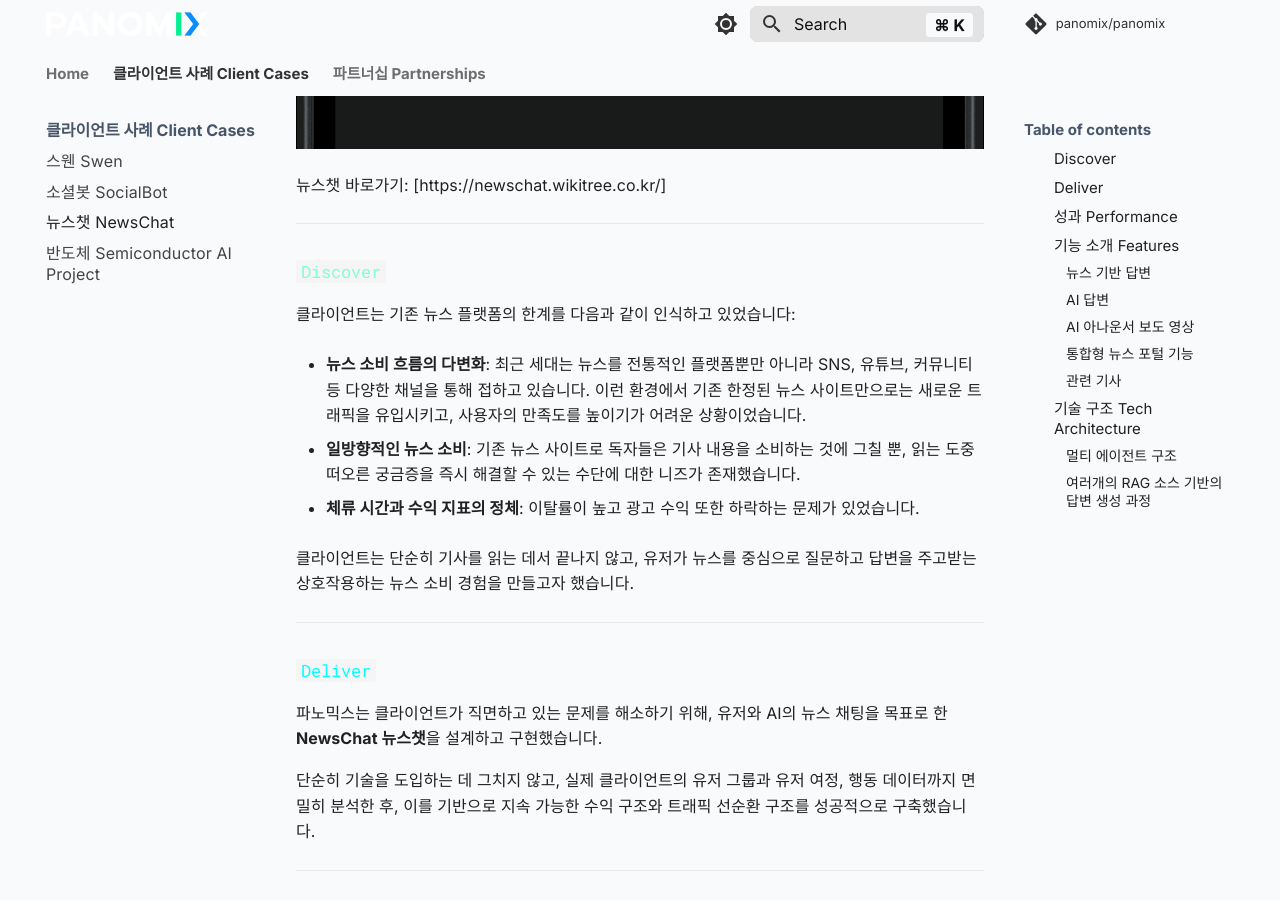
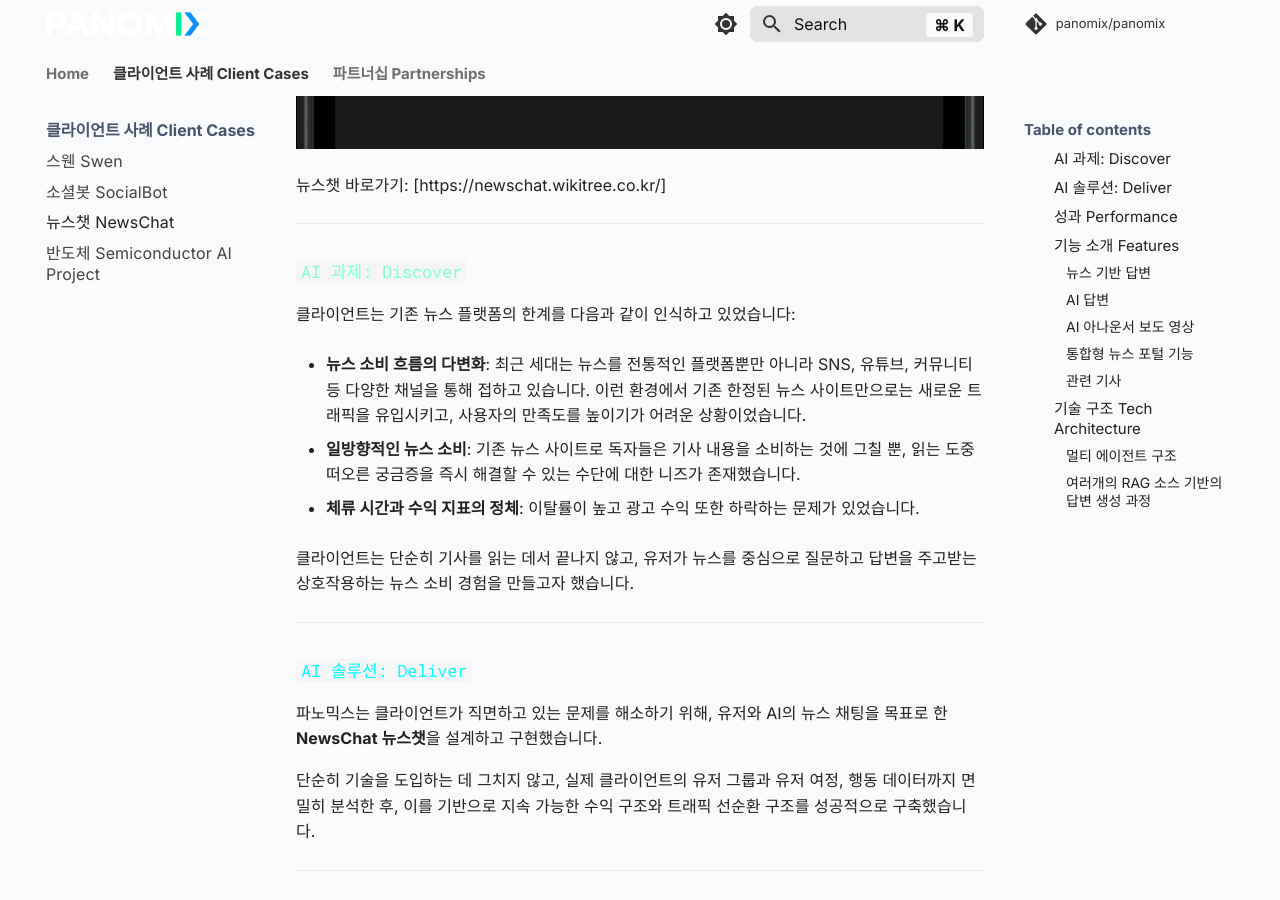
Before and after one commit to panomix/panomix, an MkDocs documentation site: the page built from docs/clients/newschat/newschat.md, in a window 1280 px wide and 900 px high, scrolled down 1009 px. Built offline with MkDocs 1.6.1 and Material for MkDocs 9.7.7, drawn with Linux system fonts in a browser that asks for light colours; comment, search, counter and statistics services are not loaded.

Commit message:
Update newschat.md

```diff
--- a/docs/clients/newschat/newschat.md
+++ b/docs/clients/newschat/newschat.md
@@ -9,7 +9,7 @@
 뉴스챗 바로가기: [https://newschat.wikitree.co.kr/]
 
 ---
-### <code style="color : aquamarine">Discover</code>
+### <code style="color : aquamarine">AI 과제: Discover</code>
 
 클라이언트는 기존 뉴스 플랫폼의 한계를 다음과 같이 인식하고 있었습니다:
 
@@ -27,7 +27,7 @@
 
 ---
 
-### <code style="color : cyan">Deliver</code>
+### <code style="color : cyan">AI 솔루션: Deliver</code>
 
 파노믹스는 클라이언트가 직면하고 있는 문제를 해소하기 위해, 유저와 AI의 뉴스 채팅을 목표로 한 **NewsChat 뉴스챗**을 설계하고 구현했습니다.
 
```
